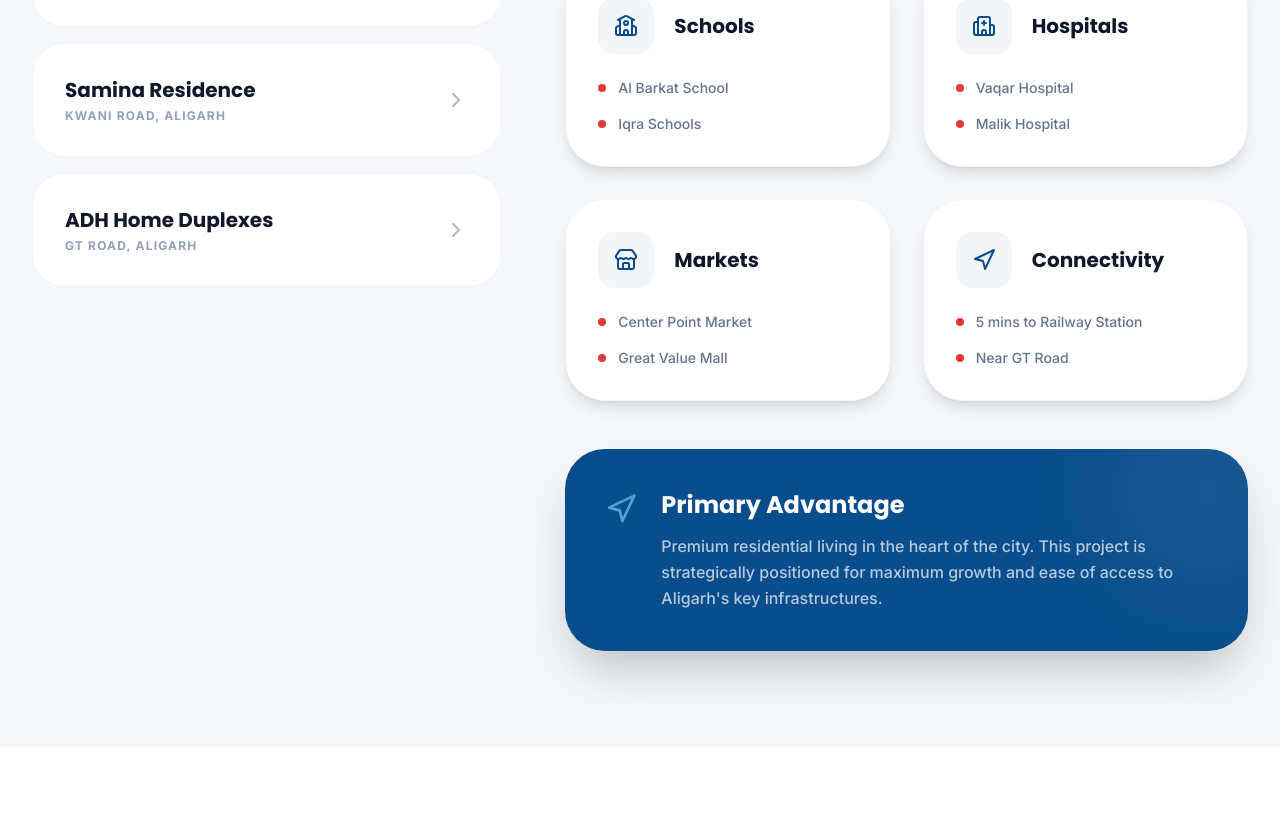
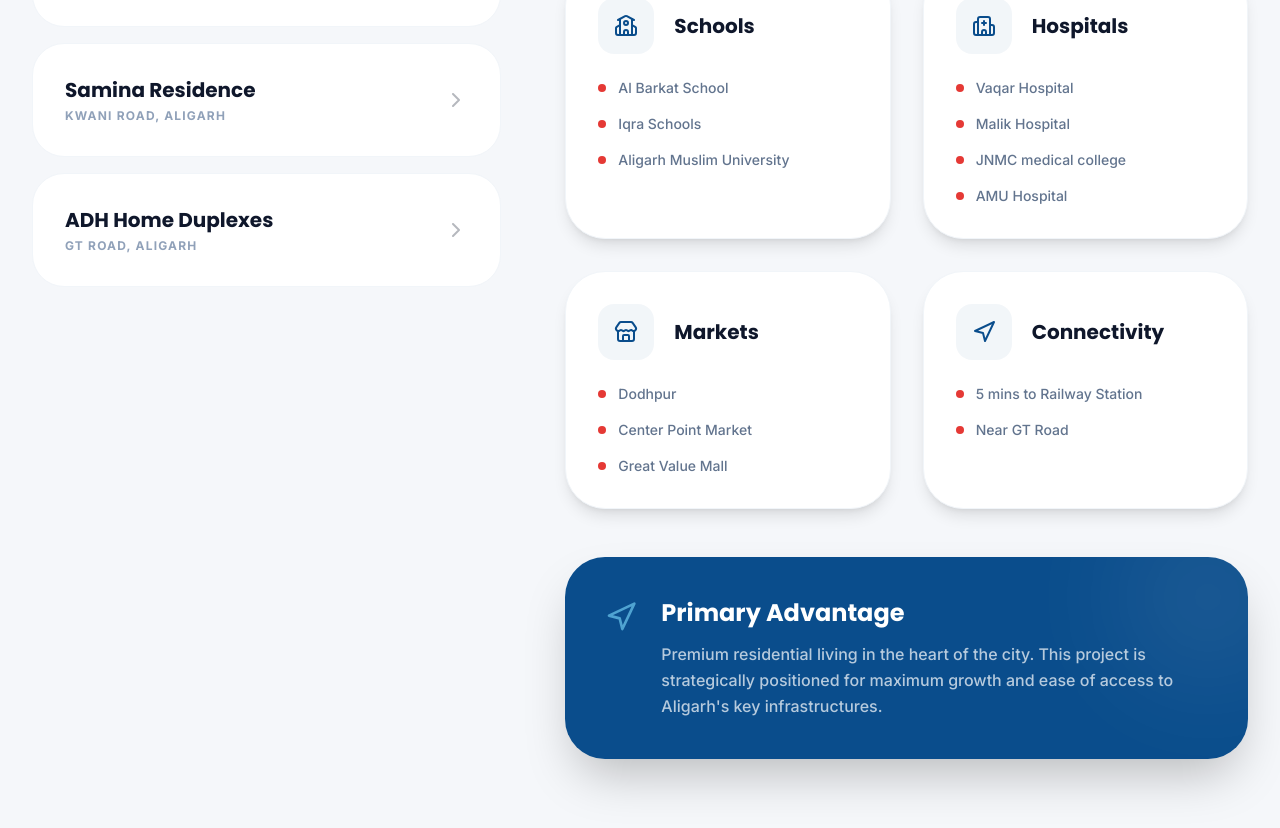
Before and after one commit to webworldhubnoida-cpu/adh_group, a React (Vite) app: page / in a window 1280 px wide. Shown: the part 7552-8380 px from the top of the page. Built offline with nearby package versions, Linux system fonts and the light colour scheme.

Commit message:
style: update footer address and reformat contact section

```diff
--- a/src/components/Footer.tsx
+++ b/src/components/Footer.tsx
@@ -142,8 +142,7 @@ export default function Footer() {
                   rel="noopener noreferrer"
                   className="text-sm text-white/60 leading-relaxed font-medium hover:text-white transition-colors text-center sm:text-left"
                 >
-                  A.D.H. GROUP, Aligarh<br />
-                  Uttar Pradesh, India - 202001
+                Dhorra Mafi Bypass Infront KR Garden Aligarh
                 </a>
               </li>
               <li className="flex flex-col sm:flex-row gap-4 items-center sm:items-center group">
--- a/src/constants.ts
+++ b/src/constants.ts
@@ -113,9 +113,9 @@ export const PROJECTS: Project[] = [
     image: "/gallery/p4.png",
     description: "Premium residential living in the heart of the city.",
     advantages: {
-      schools: ["Al Barkat School", "Iqra Schools"],
-      hospitals: ["Vaqar Hospital", "Malik Hospital"],
-      markets: ["Center Point Market", "Great Value Mall"],
+      schools: ["Al Barkat School", "Iqra Schools","Aligarh Muslim University"],
+      hospitals: ["Vaqar Hospital", "Malik Hospital" ,"JNMC medical college","AMU Hospital"],
+      markets: ["Dodhpur","Center Point Market", "Great Value Mall"],
       connectivity: ["5 mins to Railway Station", "Near GT Road"]
     }
   },
```
